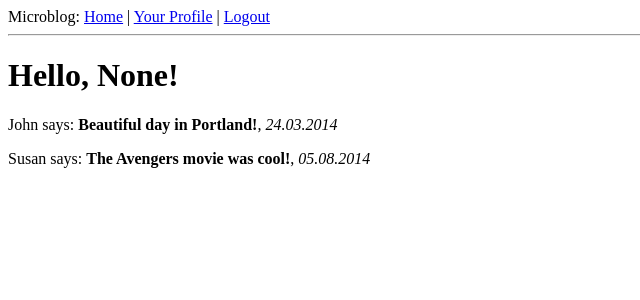
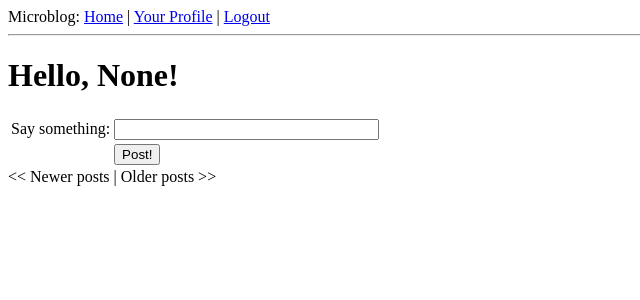
Before and after one commit to ManGregory/microblog, a Flask app: page / in a window 1280 px wide. Shown: the top 300 px of the page, without its empty margins (0-640 px from the left). Run offline with Flask 2, Linux system fonts and the light colour scheme; a user stored in the database is signed in; data comes from the database, SQL or seed files in the repository; data that the repository does not hold is empty; parts of the project's set-up code (start-up, migrations or seed data) failed here and were passed over.

Commit message:
lesson 9, added post sending, viewing all followed posts

```diff
--- a/app/forms.py
+++ b/app/forms.py
@@ -25,3 +25,6 @@
 			self.nickname.errors.append('This nickname is already in user. Please choose another one')
 			return False
 		return True
+
+class PostForm(Form):
+	post = TextField('post', validators = [Required()])
--- a/app/templates/index.html
+++ b/app/templates/index.html
@@ -1,7 +1,34 @@
 {% extends "base.html" %}
 {% block content %}
 <h1>Hello, {{user.nickname}}!</h1>
-{% for post in posts %}
-<p>{{post.author.nickname}} says: <b>{{post.body}}</b>, <i>{{post.date}}</i></p>
+<form action="" method="post" name="post">
+	{{form.hidden_tag()}}
+	<table>
+		<tr>
+			<td>Say something: </td>
+			<td>{{ form.post(size = 30, maxlength = 140) }}</td>
+			<td>
+				{% for error in form.errors.post %}
+				<span style="color: red;">[{{error}}]</span>
+				{% endfor %}
+			</td>
+		</tr>
+		<tr>
+			<td></td>
+			<td><input type="submit" value="Post!"></td>
+			<td></td>
+		</tr>
+	</table>
+</form>
+
+{% for post in posts.items %}
+	{% include 'post.html' %}
 {% endfor %}
+{% if posts.has_prev %} <a href="{{url_for('index', page = posts.prev_num) }}">&lt;&lt; Newer posts</a>
+{% else %}&lt;&lt; Newer posts {% endif %} |
+{% if posts.has_next %} <a href="{{url_for('index', page = posts.next_num) }}">Older posts >></a>
+{% else %}
+Older posts >>
+{% endif %}
+
 {% endblock %}
--- a/app/views.py
+++ b/app/views.py
@@ -1,31 +1,30 @@
 from flask import render_template, flash, redirect, session, url_for, request, g
 from flask.ext.login import login_user, logout_user, current_user, login_required
 from app import app, db, lm, oid
-from forms import LoginForm, EditForm
-from models import User, ROLE_USER, ROLE_ADMIN
+from forms import LoginForm, EditForm, PostForm
+from models import User, ROLE_USER, ROLE_ADMIN, Post
 from datetime import datetime
+from config import POSTS_PER_PAGE
 
-@app.route('/')
-@app.route('/index')
+@app.route('/', methods = ['GET', 'POST'])
+@app.route('/index', methods = ['GET', 'POST'])
+@app.route('/index/<int:page>', methods = ['GET', 'POST'])
 @login_required
-def index():
+def index(page = 1):
 	user = g.user
-	posts = [
-		{
-			'author' : {'nickname': 'John'},
-			'body' : 'Beautiful day in Portland!',
-			'date' : '24.03.2014'
-		},
-		{
-			'author' : {'nickname': 'Susan'},
-			'body' : 'The Avengers movie was cool!',
-			'date' : '05.08.2014'
-		}
-	]
+	form = PostForm()
+	if form.validate_on_submit():
+		post = Post(body = form.post.data, timestamp = datetime.utcnow(), author = g.user)
+		db.session.add(post)
+		db.session.commit()
+		flash('Your post is now live!')
+		return redirect(url_for('index'))
+	posts = g.user.followed_posts().paginate(page, POSTS_PER_PAGE, False)
 	return render_template("index.html",
 		title = 'Home',
 		user = user,
-		posts = posts)
+		posts = posts,
+		form = form)
 
 @app.route('/login', methods = ['GET', 'POST'])
 @oid.loginhandler
@@ -84,16 +83,14 @@
 	return redirect(url_for('index'))
 
 @app.route('/user/<nickname>')
+@app.route('/user/<nickname>/<int:page>')
 @login_required
-def user(nickname):
+def user(nickname, page = 1):
 	user = User.query.filter_by(nickname = nickname).first()
 	if user == None:
 		flash('User ' + nickname + ' not found.')
 		return redirect(url_for('index'))
-	posts = [
-		{ 'author' : user, 'body': 'Test 1'},
-		{ 'author' : user, 'body': 'Test 2'}
-	]
+	posts = user.followed_posts().paginate(page, POSTS_PER_PAGE, False)
 	return render_template('user.html',
 		user = user,
 		posts = posts)
--- a/config.py
+++ b/config.py
@@ -24,3 +24,6 @@
 
 # administrator list
 ADMINS = ['you@example.com']
+
+# pagination
+POSTS_PER_PAGE = 3
```
Also changed, not shown: app/templates/user.html (+7 -1 lines), db_repository/versions/004_migration.py (added, +26 -0 lines).
